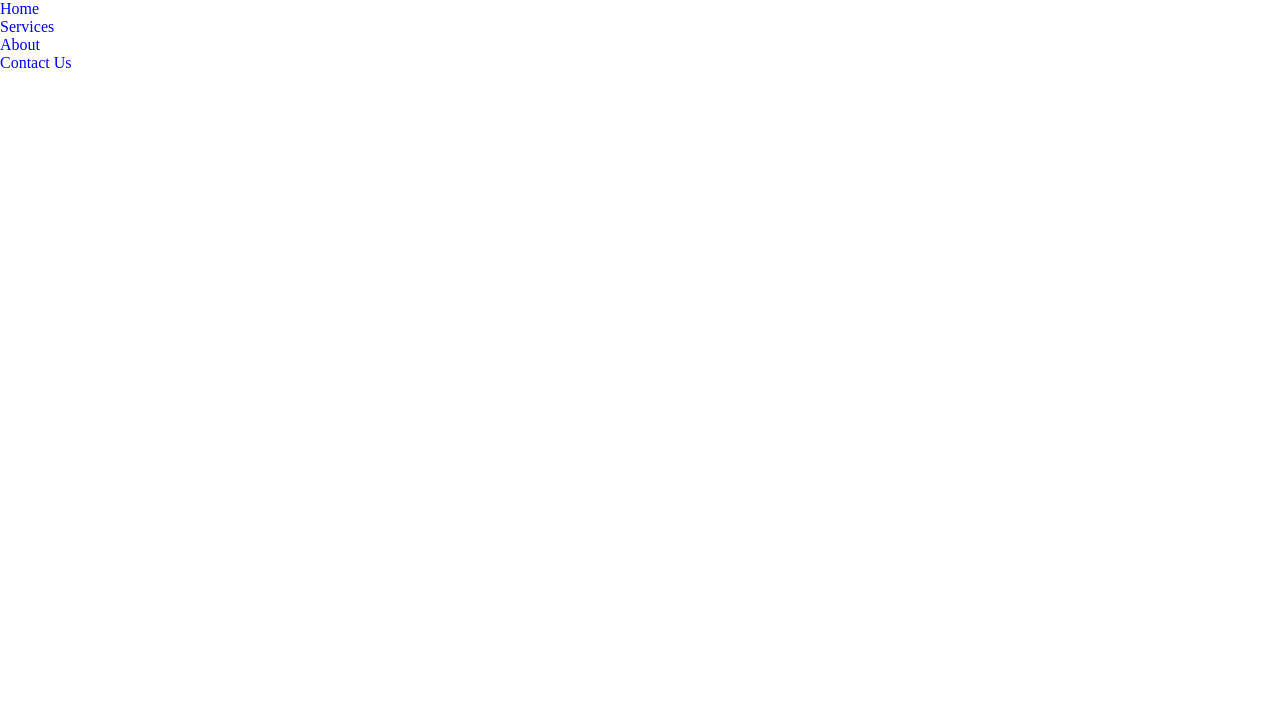
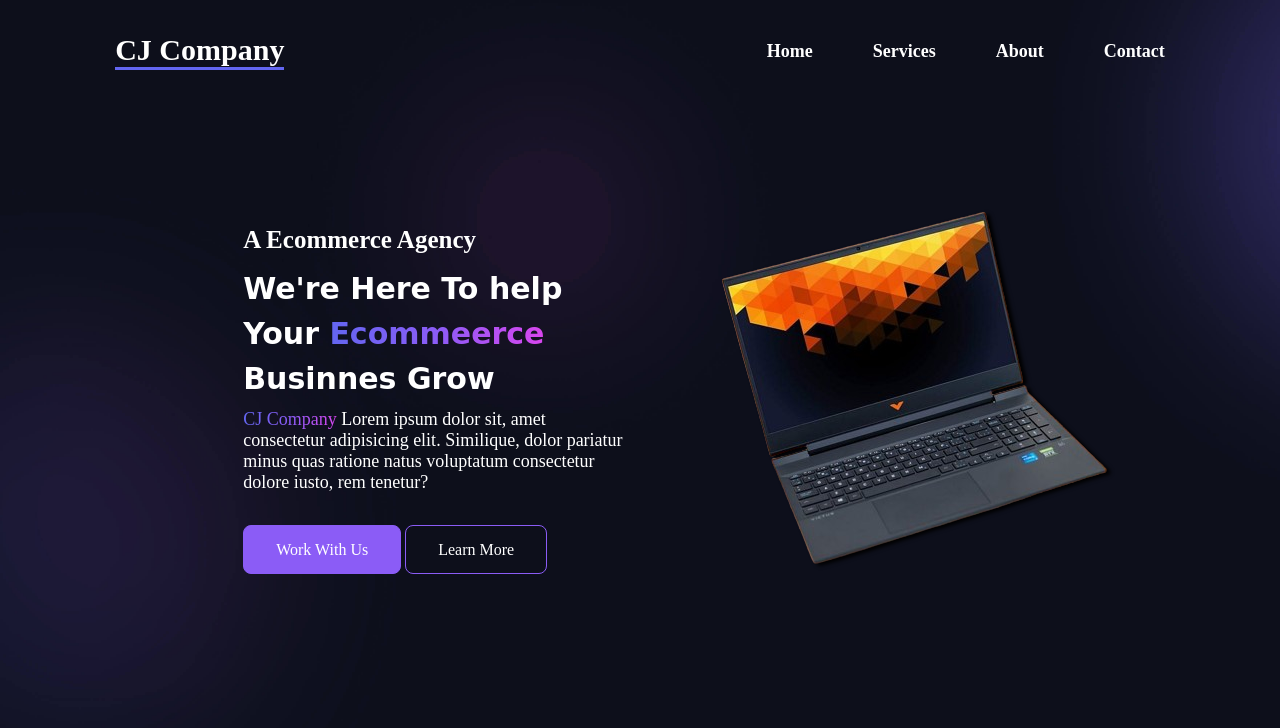
Before and after one commit to rotfg17/final-project-course2, a plain HTML site: page index.html in a window 1280 px wide. Drawn offline with nearby package versions, Linux system fonts and the light colour scheme.

Commit message:
Header and banner are done

```diff
--- a/css/main.css
+++ b/css/main.css
@@ -3,25 +3,133 @@
     padding: 0;box-sizing: border-box;
     list-style: none;
     text-decoration: none;
+    -webkit-font-smoothing: antialiased;
 }
 
+body {
+    background: url(../assets/img/hero-bg.jpg);
+    background-repeat: no-repeat;
+    background-size: cover;
+}
+
+/*================START HEADER OR NAVEGATION================*/
+header{
+    position: fixed;
+    right: 0;
+    top: 0;
+    z-index: 1000;
+    width: 100%;
+    display: flex;
+    align-items: center;
+    justify-content: space-between;
+    padding: 33px 9%;
+    background-color: transparent;
+}
+
+.logo {
+    font-size: 30px;
+    font-weight: 700;
+    color: white;
+    border-bottom: 3px solid #6366f1;
+}
+
+.nav-list {
+    display: flex;
+}
+
+.nav-list a{
+    font-size: 18px;
+    font-weight: 600;
+    color: white;
+    margin-left: 60px;
+    border-bottom: 2px solid transparent;
+    transition: all .55s ease;
+}
+
+.nav-list a:hover {
+    border-bottom: 2px solid #d946ef;
+    padding: 5px;
+}
+
+#menu-icon {
+    color: white;
+    font-size: 35px;
+    z-index: 10001;
+    cursor: pointer;
+    display: none;
+}
+/*================END HEADER OR NAVEGATION================*/
 
 
-main {
-    display: block;
-}
-/*MENU CODE */
-.container-page {
-    flex: 1 0 auto;
+/*================START BANNER INFORMATION OR FIRST SECTION================*/
+.hero {
+    height: 100%;
+    width: 100%;
+    min-height: 100vh;
+    /* background: linear-gradient(245.59deg, #6366f1 0%, #01021d 28.53%, #020b35 75.52%); */
+    position: relative;
+    display: grid;
+    grid-template-columns: repeat(2, 1fr);
+    align-items: center;
+    gap: 1rem;
 }
 
-/*HEADER CODE*/
-header{
-    display: block;
+section {
+    padding: 0 19%;
 }
 
-/*FIRST SECTION BANNER CODE*/
-.bg-dark {
-   opacity: 1;
-    background-color: #0b0f19 !important;
+.hero-text h5 {
+    font-size: 25px;
+    font-weight: 600;
+    color: white;
+    margin-bottom: 20px;
 }
+
+.hero-text h3, h2, h1 {
+    font-family: 'Permanent Marker', cursive;
+    font-size: 30px;
+    line-height: 1;
+    color: white;
+    margin: 0 0 15px;
+}
+
+.hero-text-gradient {
+    background: linear-gradient(to right, #6366f1, #8b5cf6, #d946ef);
+    -webkit-background-clip: text;
+    -webkit-text-fill-color: rgba(0,0,0,0);
+}
+
+.hero-text-p {
+    display: block;
+    color: white;
+    font-size: 1.125rem;
+    padding-bottom: 0.5rem;
+    margin-bottom: 1.5rem;
+}
+.btn {
+    display: inline-block;
+    background-color: #8b5cf6;
+    border: 1px solid #8b5cf6;
+    color:white;
+    padding: 0.9rem 2rem;
+    font-size: 1rem;
+    border-radius: 0.5rem;
+    transition: all 0.5s ease;
+  }
+
+  .btn-transparent {
+    background-color: transparent;
+    color: white;
+  }
+
+  .btn-transparent:hover {
+    background-color: #8b5cf6;
+  }
+
+.hero-img img{
+    position: absolute;
+    top: 25vh;
+    right: 5vh;
+    /* max-width: 875px; */
+}
+/*================END BANNER INFORMATION OR FIRST SECTION================*/
--- a/index.html
+++ b/index.html
@@ -3,16 +3,18 @@
 <head>
     <meta charset="UTF-8">
     <meta name="viewport" content="width=device-width, initial-scale=1.0">
+    <link rel="stylesheet"
+    href="https://cdn.jsdelivr.net/npm/boxicons@latest/css/boxicons.min.css">
     <link rel="stylesheet" href="css/main.css">
     <title>Final Project Course 2</title>
 </head>
 <body>
 
-    <main class="container-page">
-        <!--HEADER SECTION CODE-->
+    <!--==============================HEADER OR NAVEGATION===============================-->
     <header>
-            <nav class="container-menu">
-                <ul class="card-menu">
+        <a href="#" class="logo">CJ Company</a>
+
+        <ul class="nav-list">
             <li>
                 <a href="index.html">Home</a>
             </li>
@@ -24,14 +26,30 @@
                 <a href="pages/about.html">About</a>
             </li>
             <li>
-                        <a href="pages/contacts.html">Contact Us</a>
+                <a href="pages/contacts.html">Contact</a>
             </li>
         </ul>
-            </nav>
+
+        <i class='bx bx-menu' id="menu-icon"></i>
     </header>
-        <!--BANNER SECTION CODE-->
-        <section class="bg-dark bg-size-cover bg-repeat-0 bg-position-center position-relative overflow-hidden py-5 mb-4
-        " style="background-image: url(./assets/img/hero-bg.jpg);" data-bs-theme="dark">
+
+    <!--==============================MAIN===============================-->
+    <main>
+        <!--==============================BANNER INFORMATION OR FIRST SECTION===============================-->
+        <section class="hero">
+            <div class="hero-text">
+                <h5>A Ecommerce Agency</h5>
+                <h3>We're Here To help</h3>
+                <h2>Your <span class="hero-text-gradient">Ecommeerce</span></h2>
+                <h1>Businnes Grow</h1>
+                <p class="hero-text-p"><span class="hero-text-gradient">CJ Company</span>  Lorem ipsum dolor sit, amet consectetur adipisicing elit. Similique, dolor pariatur minus quas ratione natus voluptatum consectetur dolore iusto, rem tenetur?</p>
+                <a href="#" class="btn">Work With Us</a>
+                <a href="#" class="btn btn-transparent">Learn More</a>
+            </div>
+
+                <div class="hero-img">
+                    <img src="assets/img/hero-img.png" alt="hero-img">
+                </div>
 
         </section>
     </main>
```
Also changed, not shown: assets/img/hero-img.png (added). Lines whose indentation alone changed are shown as unchanged.
